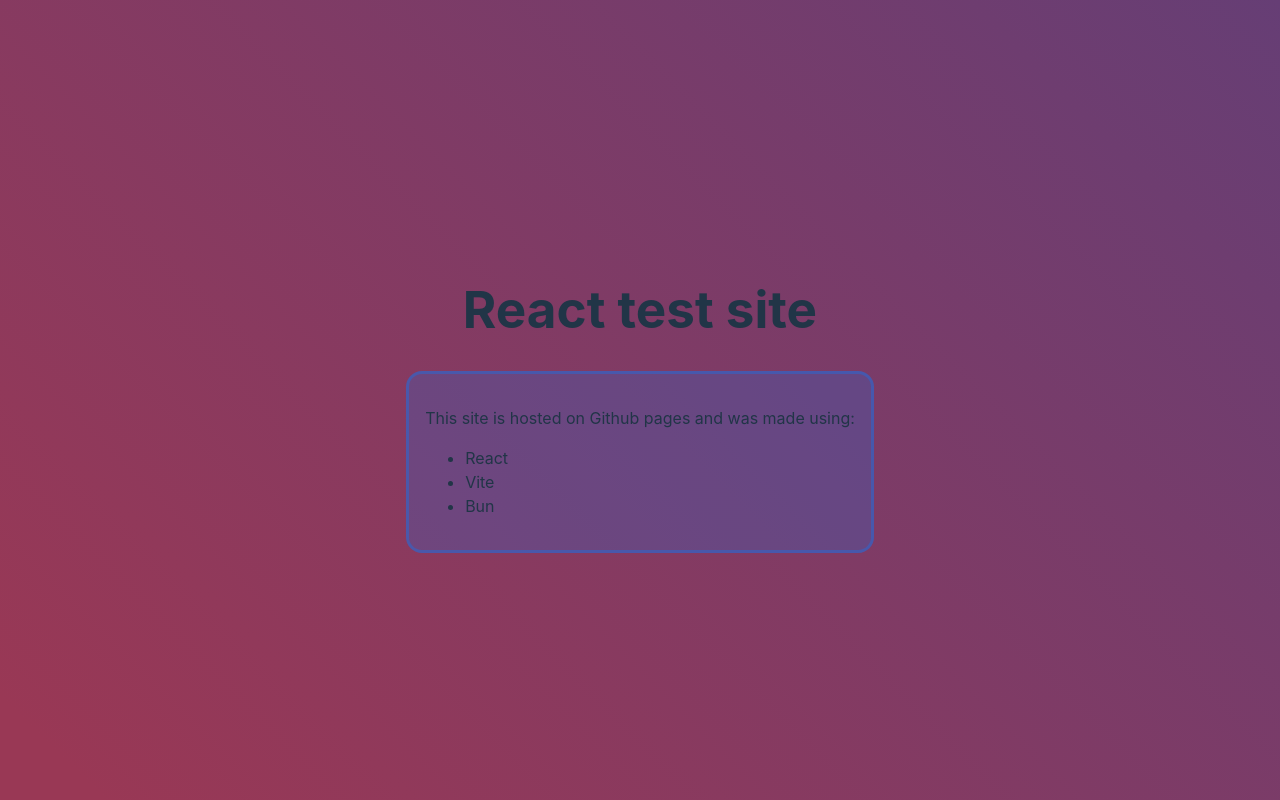
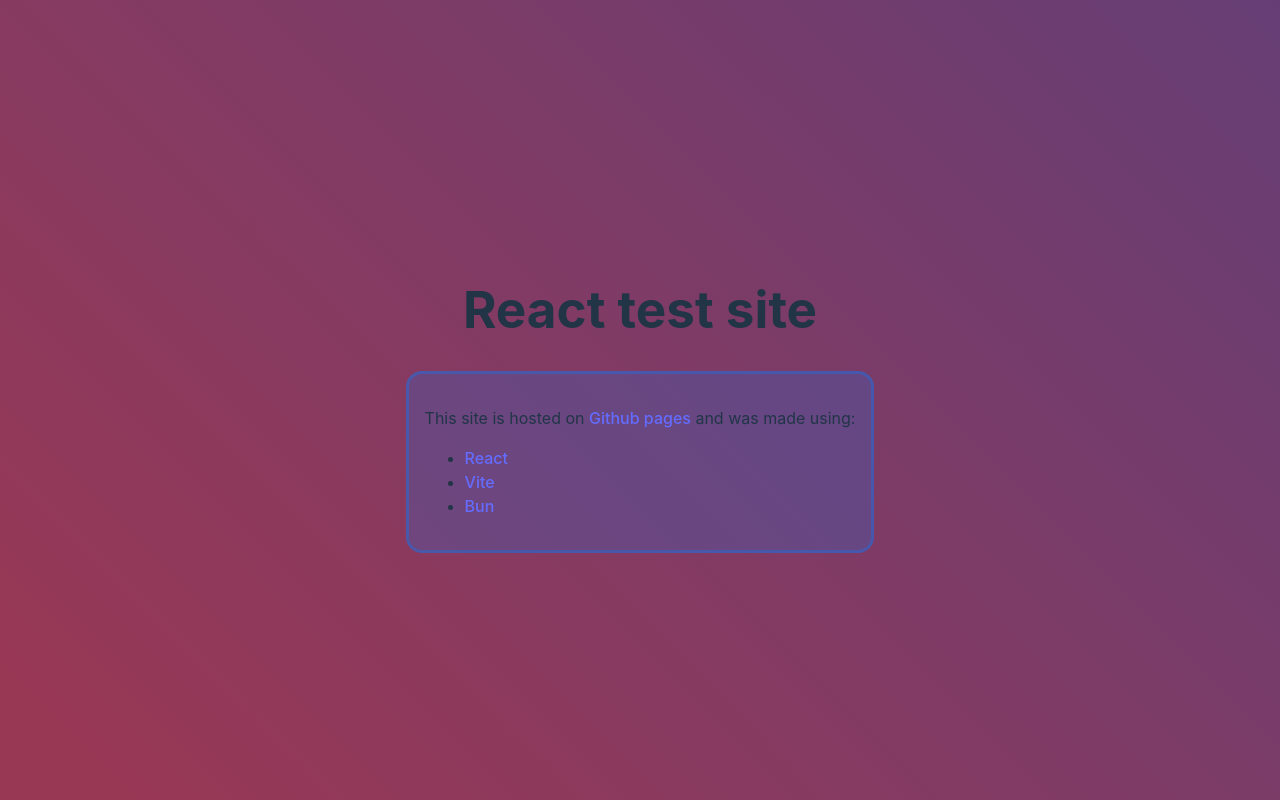
Before and after one commit to May-Cook/react-pages-practice, a React (Vite) app in the folder practice-app/: page / in a window 1280 px wide. Built offline with nearby package versions, Linux system fonts and the light colour scheme.

Commit message:
Add hyperlinks to tools

```diff
--- a/practice-app/src/App.jsx
+++ b/practice-app/src/App.jsx
@@ -11,11 +11,11 @@
       <div>
       <h1>React test site</h1>
       <div className='intro'>
-      <p>This site is hosted on Github pages and was made using: </p>
+      <p>This site is hosted on <a href="https://pages.github.com/">Github pages</a> and was made using: </p>
         <ul className='intro-list'>
-          <li>React</li>
-          <li>Vite</li>
-          <li>Bun</li>
+          <li><a href="https://react.dev/">React</a></li>
+          <li><a href="https://vitejs.dev/">Vite</a></li>
+          <li><a href="https://bun.sh/">Bun</a></li>
         </ul>
         </div>
       </div>
```
